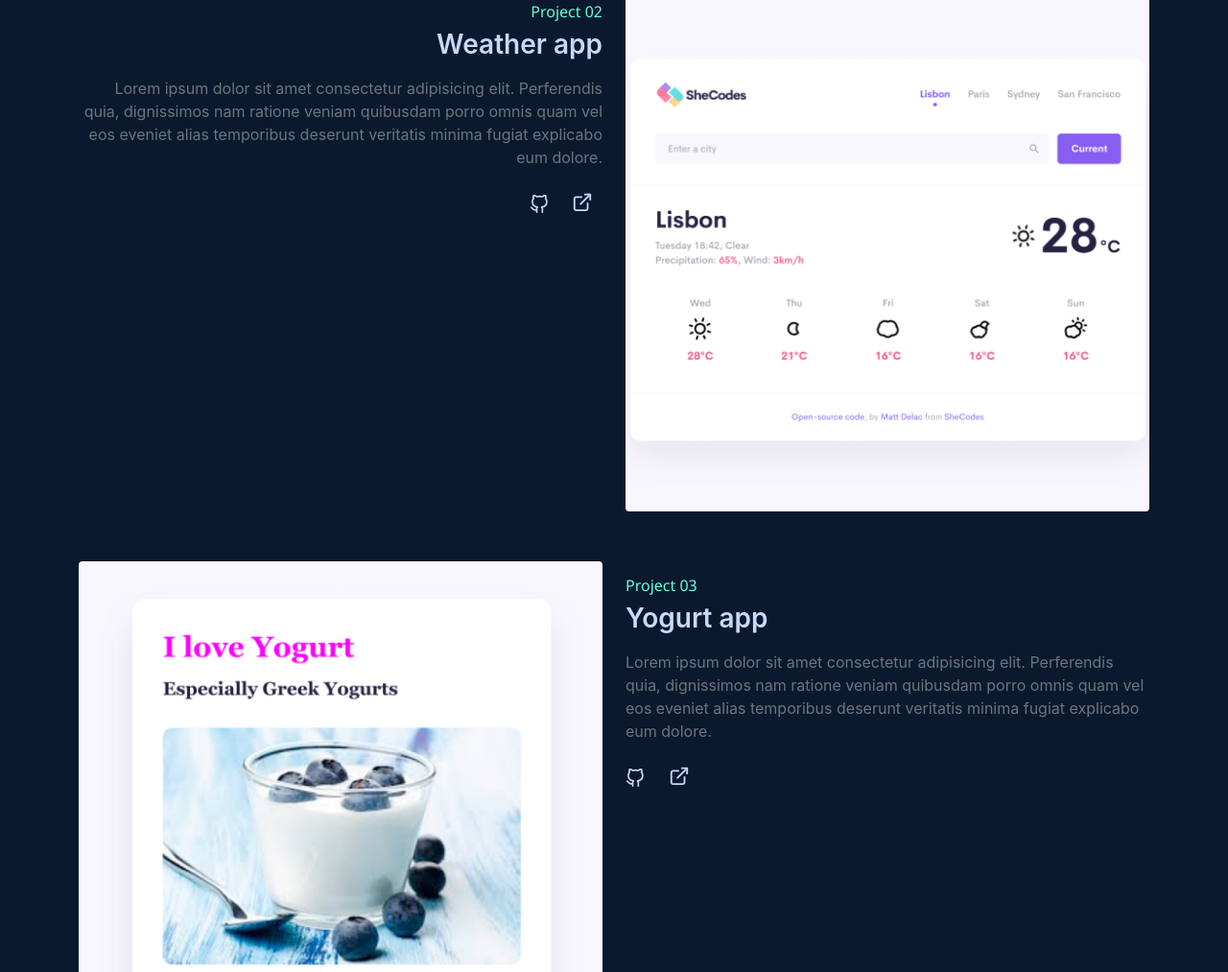
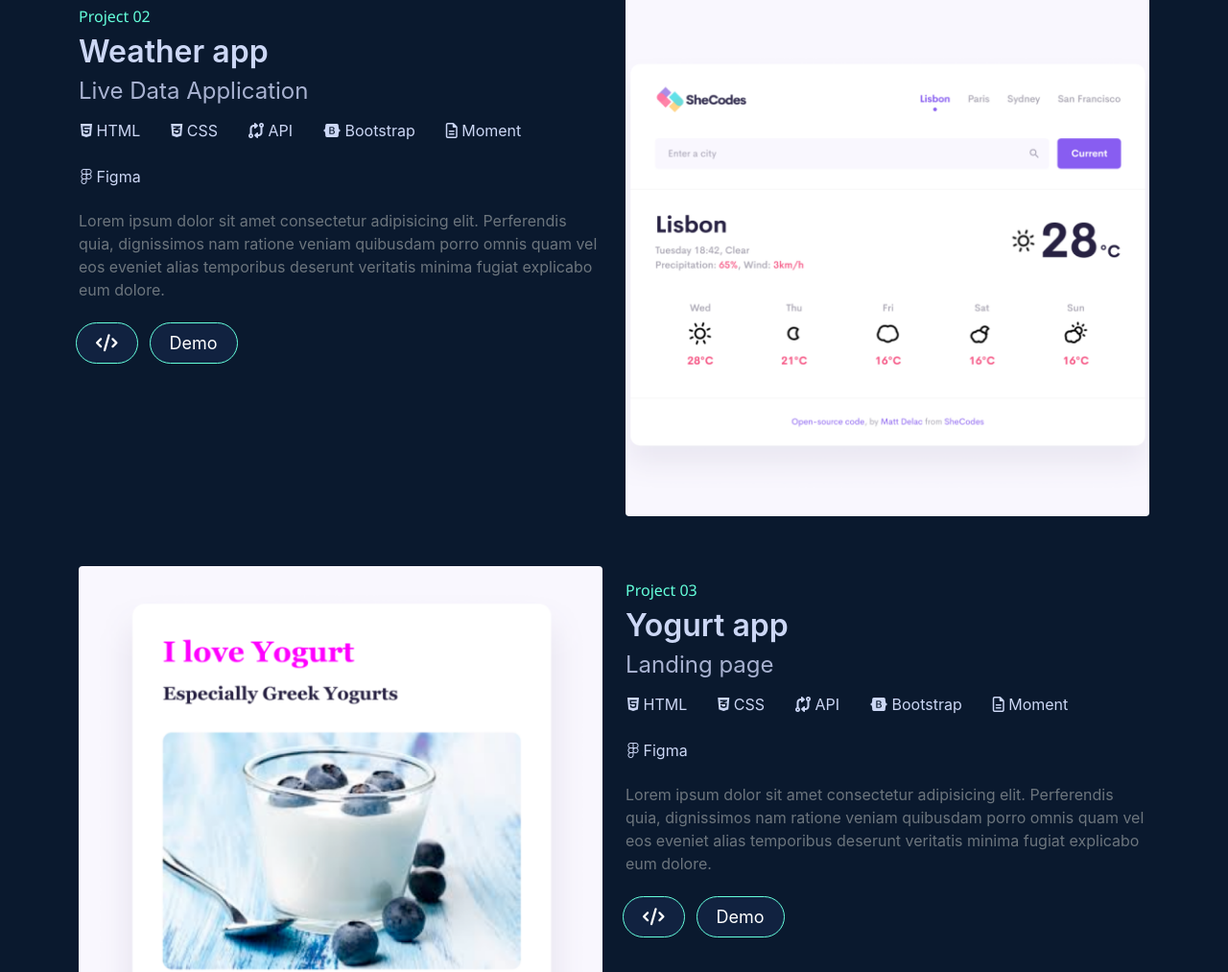
Before and after one commit to thaihanguyen98/Portfolio, a website: page index.html in a window 1280 px wide. Shown: the part 1297-2310 px from the top of the page at 96% size. Drawn offline with nearby package versions, Linux system fonts and the light colour scheme; a web font is replaced by a local one.

Commit message:
adding code and demo buttons

```diff
--- a/index.html
+++ b/index.html
@@ -27,6 +27,10 @@
       crossorigin="anonymous"
     ></script>
     <link rel="stylesheet" href="src/style.css" />
+    <script
+      src="https://kit.fontawesome.com/02c9f4b308.js"
+      crossorigin="anonymous"
+    ></script>
   </head>
   <body>
     <div class="nav">
@@ -82,21 +86,44 @@
           </div>
           <div class="col-sm-6 text-sm-start">
             <h4 class="mb-2 mt-3">Project 01</h4>
-            <h2 class="mb-3">Yoga app</h2>
-            <p class="mt-3 text-muted">
+            <h2 class="mb-2">Yoga app</h2>
+            <h3 class="mb-2">Landing page</h3>
+            <ul class="project-tech-list">
+              <li><i class="fa-brands fa-html5"></i> HTML</li>
+              <li><i class="fa-brands fa-css3-alt"></i> CSS</li>
+              <li><i class="fa-solid fa-code-compare"></i> API</li>
+              <li><i class="fa-brands fa-bootstrap"></i> Bootstrap</li>
+              <li><i class="fa-regular fa-file-lines"></i> Moment</li>
+              <li><i class="fa-brands fa-figma"></i> Figma</li>
+            </ul>
+            <p class="text-muted">
               Lorem ipsum dolor sit amet consectetur adipisicing elit.
               Perferendis quia, dignissimos nam ratione veniam quibusdam porro
               omnis quam vel eos eveniet alias temporibus deserunt veritatis
               minima fugiat explicabo eum dolore.
             </p>
-            <div class="project-links">
-              <a href="#" alt="github link" target="_blank"
-                ><img src="icons/github-link.svg"
-              /></a>
-              <a href="#" alt="external link" target="_blank"
-                ><img src="icons/external-link.svg"
-              /></a>
-            </div>
+
+            <ul class="project-links">
+              <li>
+                <a
+                  href="#"
+                  target="_blank"
+                  rel="noopener noreferrer"
+                  aria-label="Github repository for [PROJECT]"
+                >
+                  <i class="fa-solid fa-code"></i
+                ></a>
+              </li>
+              <li>
+                <a
+                  href="#"
+                  target="_blank"
+                  rel="noopener noreferrer"
+                  aria-label="Live demo of [PROJECT] page"
+                  >Demo</a
+                >
+              </li>
+            </ul>
           </div>
         </div>
         <div class="row mt-5">
@@ -107,23 +134,46 @@
               alt="weather app project"
             />
           </div>
-          <div class="col-sm-6 text-sm-end">
+          <div class="col-sm-6 text-sm-start">
             <h4 class="mb-2 mt-3">Project 02</h4>
-            <h2>Weather app</h2>
-            <p class="mt-3 text-muted">
+            <h2 class="mb-2">Weather app</h2>
+            <h3 class="mb-2">Live Data Application</h3>
+            <ul class="project-tech-list">
+              <li><i class="fa-brands fa-html5"></i> HTML</li>
+              <li><i class="fa-brands fa-css3-alt"></i> CSS</li>
+              <li><i class="fa-solid fa-code-compare"></i> API</li>
+              <li><i class="fa-brands fa-bootstrap"></i> Bootstrap</li>
+              <li><i class="fa-regular fa-file-lines"></i> Moment</li>
+              <li><i class="fa-brands fa-figma"></i> Figma</li>
+            </ul>
+            <p class="text-muted">
               Lorem ipsum dolor sit amet consectetur adipisicing elit.
               Perferendis quia, dignissimos nam ratione veniam quibusdam porro
               omnis quam vel eos eveniet alias temporibus deserunt veritatis
               minima fugiat explicabo eum dolore.
             </p>
-            <div class="project-links">
-              <a href="#" alt="github link" target="_blank"
-                ><img src="icons/github-link.svg"
-              /></a>
-              <a href="#" alt="external link" target="_blank"
-                ><img src="icons/external-link.svg"
-              /></a>
-            </div>
+
+            <ul class="project-links">
+              <li>
+                <a
+                  href="#"
+                  target="_blank"
+                  rel="noopener noreferrer"
+                  aria-label="Github repository for [PROJECT]"
+                >
+                  <i class="fa-solid fa-code"></i
+                ></a>
+              </li>
+              <li>
+                <a
+                  href="#"
+                  target="_blank"
+                  rel="noopener noreferrer"
+                  aria-label="Live demo of [PROJECT] page"
+                  >Demo</a
+                >
+              </li>
+            </ul>
           </div>
           <div class="col-sm-6 d-none d-sm-block">
             <img
@@ -143,21 +193,43 @@
           </div>
           <div class="col-sm-6">
             <h4 class="mb-2 mt-3">Project 03</h4>
-            <h2 class="mb-3 text-sm-start">Yogurt app</h2>
-            <p class="mt-3 text-sm-start text-muted">
+            <h2 class="mb-2 text-sm-start">Yogurt app</h2>
+            <h3 class="mb-2">Landing page</h3>
+            <ul class="project-tech-list">
+              <li><i class="fa-brands fa-html5"></i> HTML</li>
+              <li><i class="fa-brands fa-css3-alt"></i> CSS</li>
+              <li><i class="fa-solid fa-code-compare"></i> API</li>
+              <li><i class="fa-brands fa-bootstrap"></i> Bootstrap</li>
+              <li><i class="fa-regular fa-file-lines"></i> Moment</li>
+              <li><i class="fa-brands fa-figma"></i> Figma</li>
+            </ul>
+            <p class="text-sm-start text-muted">
               Lorem ipsum dolor sit amet consectetur adipisicing elit.
               Perferendis quia, dignissimos nam ratione veniam quibusdam porro
               omnis quam vel eos eveniet alias temporibus deserunt veritatis
               minima fugiat explicabo eum dolore.
             </p>
-            <div class="project-links">
-              <a href="#" alt="github link" target="_blank"
-                ><img src="icons/github-link.svg"
-              /></a>
-              <a href="#" alt="external link" target="_blank"
-                ><img src="icons/external-link.svg"
-              /></a>
-            </div>
+            <ul class="project-links">
+              <li>
+                <a
+                  href="#"
+                  target="_blank"
+                  rel="noopener noreferrer"
+                  aria-label="Github repository for [PROJECT]"
+                >
+                  <i class="fa-solid fa-code"></i
+                ></a>
+              </li>
+              <li>
+                <a
+                  href="#"
+                  target="_blank"
+                  rel="noopener noreferrer"
+                  aria-label="Live demo of [PROJECT] page"
+                  >Demo</a
+                >
+              </li>
+            </ul>
           </div>
         </div>
       </div>
--- a/src/style.css
+++ b/src/style.css
@@ -32,15 +32,15 @@ h1 {
 }
 
 h2 {
-  font-size: 28px;
+  font-size: 32px;
   font-weight: 600;
   color: var(--secondary-color);
 }
 
 h3 {
   font-size: 24px;
-  font-weight: 600;
-  color: var(--secondary-color);
+  font-weight: 400;
+  color: var(--tertiary-color);
 }
 
 h4 {
@@ -55,6 +55,17 @@ p {
   color: var(--tertiary-color);
 }
 
+ul {
+  list-style-type: none;
+}
+li {
+  margin-left: 0px;
+  padding-left: 0px;
+}
+
+a {
+  text-decoration: none;
+}
 .hero {
   padding: 160px 20px;
 }
@@ -82,7 +93,38 @@ p {
 }
 
 .project-links {
-  margin-left: -10px;
+  display: flex;
+  justify-content: none;
+  gap: 12px;
+  margin-left: -35px;
+  margin-top: 30px;
+  font-size: 18px;
+}
+
+.project-links a {
+  border-radius: 40px;
+  padding: 10px 20px;
+  color: white;
+  transition: all 300ms ease-in;
+  background-color: var(--accent-color);
+  border: 1px solid var(--primary-color);
+}
+.project-links li:hover {
+  -webkit-transform: scale(1.075);
+  transform: scale(1.075);
+  filter: hue-rotate(300deg);
+}
+.project-tech-list {
+  display: flex;
+  gap: 12px;
+  flex-wrap: wrap;
+  margin-left: -40px;
+}
+
+.project-tech-list li {
+  padding: 6px 10px;
+  border-radius: 4px;
+  color: var(--secondary-color);
 }
 
 .projects-section {
```
Also changed, not shown: icons/external.svg (deleted), icons/vector.svg.
